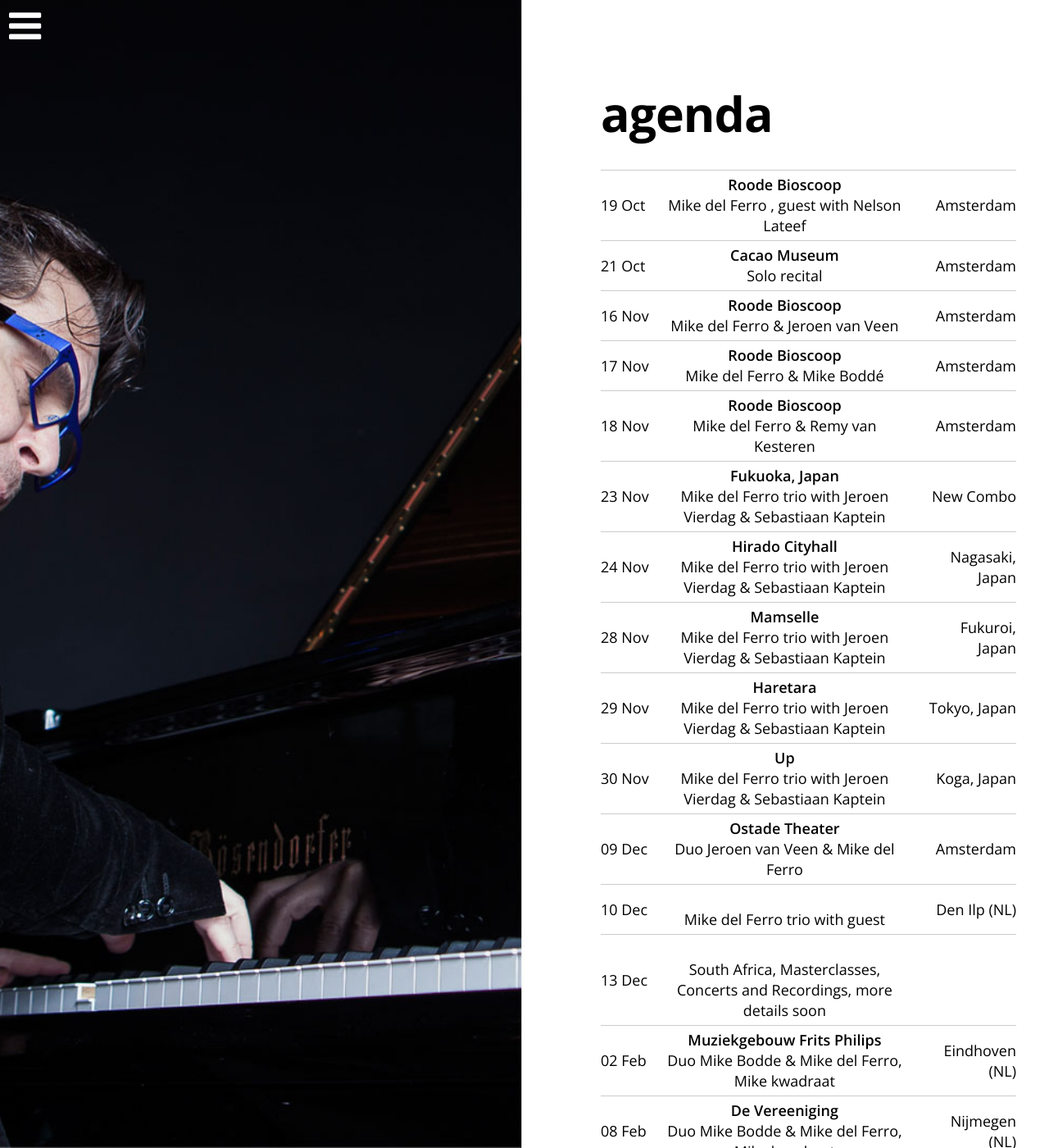
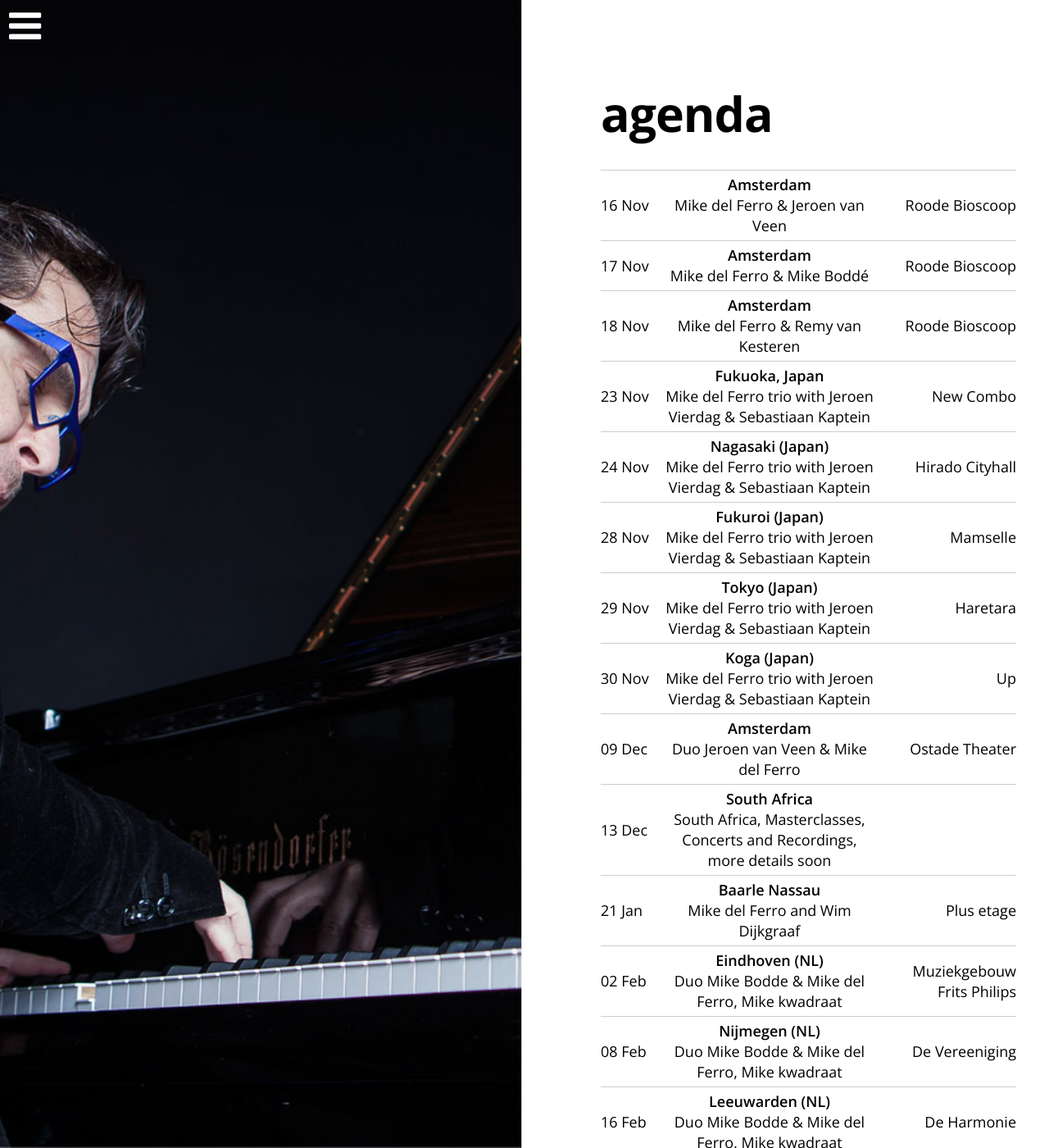
Before and after one commit to mikedelferro/website, a Jekyll site: the page built from agenda.html, in a window 1280 px wide and 1400 px high. Shown: the whole window at 82% size. Built offline with Jekyll 4.4.1, drawn with Linux system fonts in a browser that asks for light colours; nearby versions of some CDN libraries; some of the changed text lies outside the part shown.

Commit message:
Updated '_config.yml' via CloudCannon

```diff
--- a/_config.yml
+++ b/_config.yml
@@ -1,151 +1,141 @@
 gigs:
   - title: 'Duo Mike Bodde & Mike del Ferro, Mike kwadraat'
     date: 2018-02-02 20:15:00
-    location: Eindhoven (NL)
-    venue: Muziekgebouw Frits Philips
+    location: Muziekgebouw Frits Philips
+    venue: Eindhoven (NL)
     url: www.muziekgebouweindhoven.nl
   - title: 'Duo Mike Bodde & Mike del Ferro, Mike kwadraat'
     date: 2018-02-08 20:15:00
-    location: Nijmegen (NL)
-    venue: De Vereeniging
+    location: De Vereeniging
+    venue: Nijmegen (NL)
     url: www.stadsschouwburgendevereeniging.nl
   - title: 'Duo Mike Bodde & Mike del Ferro, Mike kwadraat'
     date: 2018-02-16 20:00:00
-    location: Leeuwarden (NL)
-    venue: De Harmonie
+    location: De Harmonie
+    venue: Leeuwarden (NL)
     url: www.harmonie.nl
   - title: 'Duo Mike Bodde & Mike del Ferro, Mike kwadraat'
     date: 2018-02-20 20:15:00
-    location: Heiloo (NL)
-    venue: De Beun
+    location: De Beun
+    venue: Heiloo
     url: www.theaterdebeun.nl
   - title: 'Duo Mike Bodde & Mike del Ferro, Mike kwadraat'
     date: 2018-02-23 20:30:00
-    location: Zoetermeer (NL)
-    venue: Stadstheater
+    location: Stadstheater
+    venue: Heiloo
     url: www.stadstheater.nl
   - title: 'Duo Mike Bodde & Mike del Ferro, Mike kwadraat'
     date: 2018-02-24 20:30:00
-    location: Lelystad (NL)
-    venue: Agora theater
+    location: Agora theater
+    venue: Lelystad
     url: www.agora-lelystad.nl
   - title: 'Mike del Ferro & Mike Boddé, Mike kwadraat'
     date: 2018-03-09 20:30:00
-    location: Drachten (NL)
-    venue: De Lawei
+    location: De Lawei
+    venue: Drachten
     url: www.lawei.nl
   - title: 'Mike del Ferro & Mike Boddé, Mike kwadraat'
     date: 2018-03-16 20:15:00
-    location: Laren (NL)
-    venue: Singer
+    location: Singer
+    venue: Laren (NL)
     url: www.singerlaren.nl
   - title: 'Mike del Ferro & Mike Boddé, Mike kwadraat'
     date: 2018-03-23 20:15:00
-    location: Woerden (NL)
-    venue: Het Klooster / Theater
+    location: Het Klooster / Theater
+    venue: Woerden (NL)
     url: www.kloosterwoerden.nl
   - title: 'Mike del Ferro & Mike Boddé, Mike kwadraat'
     date: 2018-03-28 08:30:00
-    location: Gouda (NL)
-    venue: Goudse Schouwburg
+    location: Goudse Schouwburg
+    venue: Gouda (NL)
     url: www.goudseschouwburg.nl
   - title: 'Mike del Ferro & Mike Boddé, Mike kwadraat'
     date: 2018-03-30 20:30:00
-    location: Amstelveen (NL)
-    venue: Griffioen Theater
+    location: Griffioen Theater
+    venue: Amstelveen
     url: www.griffioen.vu.nl
   - title: 'Mike del Ferro & Mike Boddé, Mike kwadraat'
     date: 2018-03-31 20:30:00
-    location: Heerlen (NL)
-    venue: Parkstad Theater
+    location: Parkstad Theater
+    venue: Heerlen (NL)
     url: www.parkstadlimburgtheaters.nl
   - title: 'Mike del Ferro & Mike Boddé, Mike kwadraat'
     date: 2018-04-04 20:15:00
-    location: Delft (NL)
-    venue: De Veste
+    location: De Veste
+    venue: Delft (NL)
     url: www.theaterdeveste.nl
   - title: 'Mike del Ferro & Mike Boddé, Mike kwadraat'
     date: 2018-04-07 20:00:00
-    location: Zwolle (NL)
-    venue: Schouwburg Odeon
+    location: Schouwburg Odeon
+    venue: Zwolle (NL)
     url: www.zwolsetheaters.nl
   - title: 'Mike del Ferro & Mike Boddé, Mike kwadraat'
     date: 2018-04-20 20:30:00
-    location: Dordrecht (NL)
-    venue: Energiehuis
+    location: Energiehuis
+    venue: Dordrecht
     url: www.kunstmin.nl
   - title: Mike del Ferro trio with Jeroen Vierdag & Sebastiaan Kaptein
     date: 2017-11-23 08:00:00
     location: New Combo
     venue: 'Fukuoka, Japan'
     url:
-  - title: 'Mike del Ferro , guest with Nelson Lateef'
-    date: 2017-10-19 20:30:00
-    location: Amsterdam
-    venue: Roode Bioscoop
-    url: www.roodebioscoop.nl
+  - title: Mike del Ferro and Wim Dijkgraaf
+    date: 2018-01-21 00:00:00
+    location: Plus etage
+    venue: Baarle Nassau
+    url:
   - title: Mike del Ferro trio with Jeroen Vierdag & Sebastiaan Kaptein
     date: 2017-11-24 20:00:00
-    location: 'Nagasaki, Japan'
-    venue: Hirado Cityhall
+    location: Hirado Cityhall
+    venue: Nagasaki (Japan)
     url:
   - title: Duo Mike Boddé and Mike del Ferro-Mike Kwadraat
     date: 2018-03-10 20:00:00
-    location: Tilburg (NL)
-    venue: Paradox
+    location: Paradox
+    venue: Tilburg
     url: www.paradoxtilburg.nl
   - title: Duo Jeroen van Veen & Mike del Ferro
     date: 2017-12-09 20:00:00
-    location: Amsterdam
-    venue: Ostade Theater
+    location: Ostade Theater
+    venue: Amsterdam
     url:
   - title: Mike del Ferro & Jeroen van Veen
     date: 2017-11-16 20:00:00
-    location: Amsterdam
-    venue: Roode Bioscoop
+    location: Roode Bioscoop
+    venue: Amsterdam
     url: www.roodebioscoop.nl
   - title: Mike del Ferro & Mike Boddé
     date: 2017-11-17 20:00:00
-    location: Amsterdam
-    venue: Roode Bioscoop
+    location: Roode Bioscoop
+    venue: Amsterdam
     url: www.roodebioscoop.nl
   - title: Mike del Ferro & Remy van Kesteren
     date: 2017-11-18 20:00:00
-    location: Amsterdam
-    venue: Roode Bioscoop
+    location: Roode Bioscoop
+    venue: Amsterdam
     url: www.roodebioscoop.nl
   - title: Mike del Ferro trio with Jeroen Vierdag & Sebastiaan Kaptein
     date: 2017-11-29 20:00:00
-    location: 'Tokyo, Japan'
-    venue: Haretara
+    location: Haretara
+    venue: Tokyo (Japan)
     url:
   - title: 'South Africa, Masterclasses, Concerts and Recordings, more details soon'
     date: 2017-12-13 00:00:00
     location:
-    venue:
-    url:
-  - title: Solo recital
-    date: 2017-10-21 16:00:00
-    location: Amsterdam
-    venue: Cacao Museum
+    venue: South Africa
     url:
   - title: Mike del Ferro trio with Jeroen Vierdag & Sebastiaan Kaptein
     date: 2017-11-28 20:00:00
-    location: 'Fukuroi, Japan'
-    venue: Mamselle
+    location: Mamselle
+    venue: Fukuroi (Japan)
     url:
   - title: Mike del Ferro trio with Jeroen Vierdag & Sebastiaan Kaptein
     date: 2017-11-30 00:00:00
-    location: 'Koga, Japan'
-    venue: Up
-    url:
-  - title: Mike del Ferro trio with guest
-    date: 2017-12-10 16:00:00
-    location: Den Ilp (NL)
-    venue:
+    location: Up
+    venue: Koga (Japan)
     url:
   - title: Mike del Ferro trio
     date: 2018-03-25 15:00:00
-    location: Laren (NL)
-    venue: Rosa Spier
+    location: Rosa Spier Huis
+    venue: Rosa Spier Huis
     url:
```
